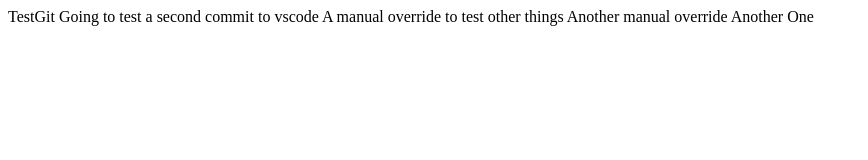
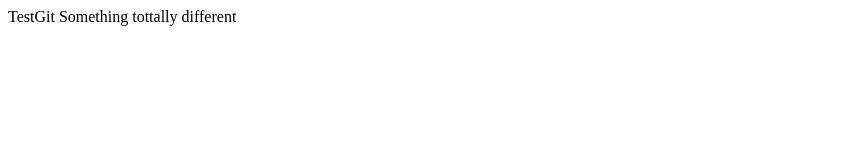
Before and after one commit to avikonduru/TestGit, a plain HTML site: page index.html in a window 1280 px wide. Shown: the whole page, without its empty margins (0-868 px from the left). Drawn offline with Linux system fonts and the light colour scheme.

Commit message:
Made changes to index

```diff
--- a/index.html
+++ b/index.html
@@ -3,9 +3,6 @@
 		TestGit
 	</head>
 	<body>
-		Going to test a second commit to vscode
-		A manual override to test other things
-		Another manual override
-		Another One
+		Something tottally different
 	</body>
 </html>
```
